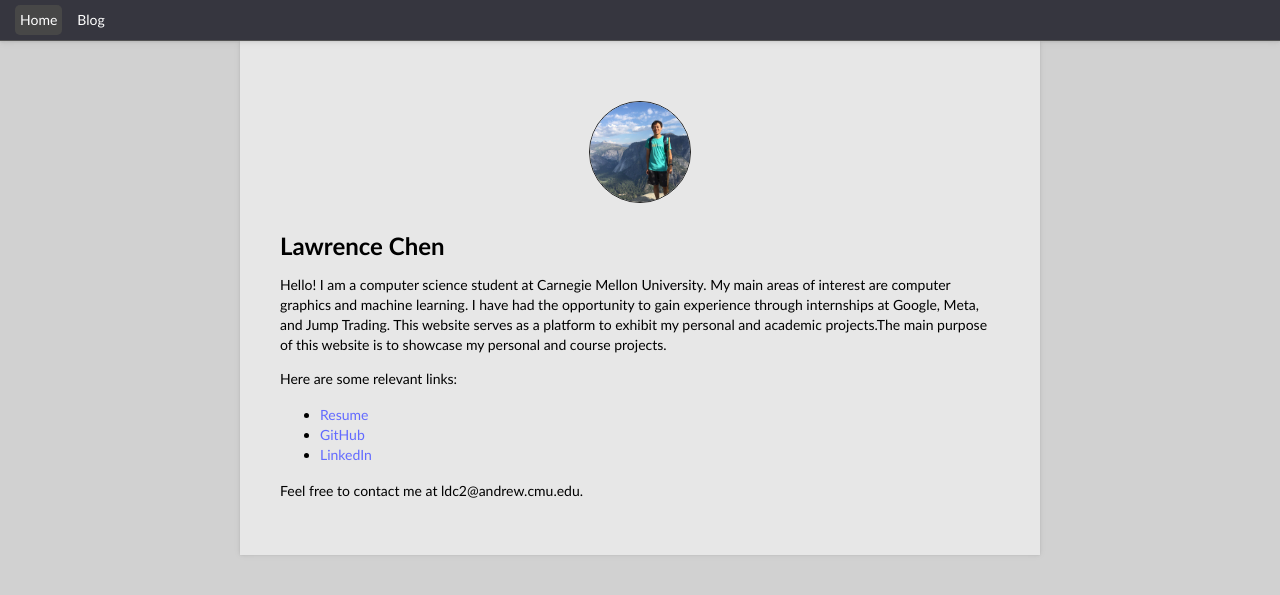
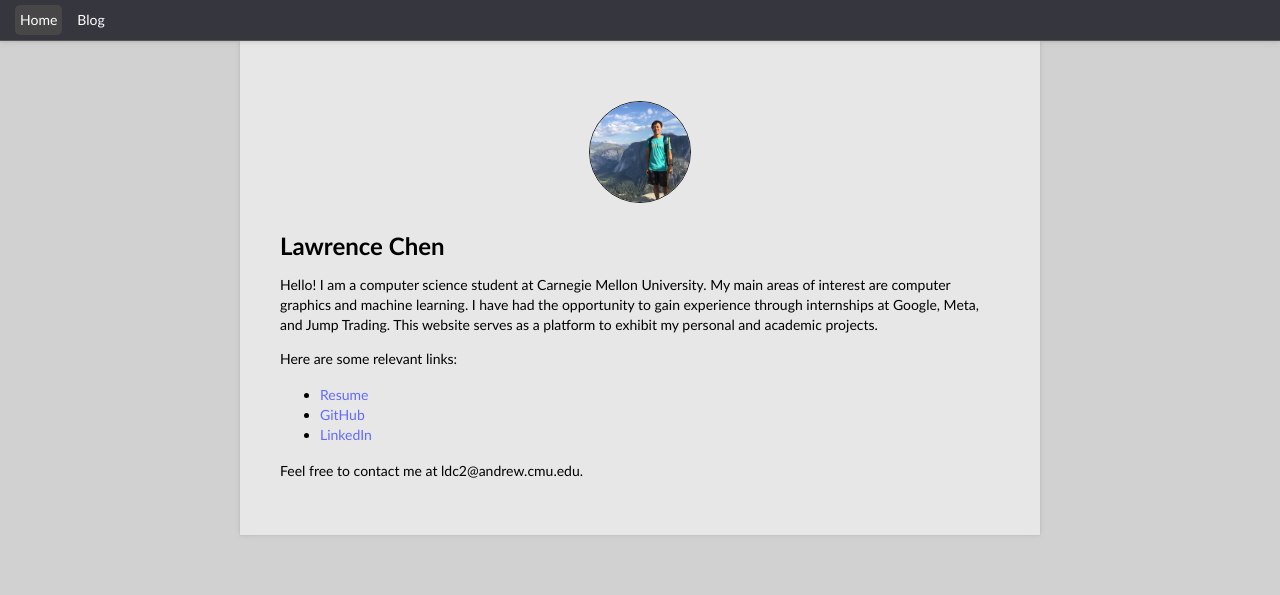
Before and after one commit to ldcWV/ldcWV.github.io, a Jekyll site: the page built from index.md, in a window 1280 px wide. Shown: the top 595 px of the page. Built offline with Jekyll 4.4.1, drawn with Linux system fonts in a browser that asks for light colours.

Commit message:
fix sentence

```diff
--- a/index.md
+++ b/index.md
@@ -5,7 +5,7 @@
 
 ![](assets/images/lawrence.jpg){: #profile-picture}
 # Lawrence Chen
-Hello! I am a computer science student at Carnegie Mellon University. My main areas of interest are computer graphics and machine learning. I have had the opportunity to gain experience through internships at Google, Meta, and Jump Trading. This website serves as a platform to exhibit my personal and academic projects.The main purpose of this website is to showcase my personal and course projects.
+Hello! I am a computer science student at Carnegie Mellon University. My main areas of interest are computer graphics and machine learning. I have had the opportunity to gain experience through internships at Google, Meta, and Jump Trading. This website serves as a platform to exhibit my personal and academic projects.
 
 Here are some relevant links:
 - [Resume](assets/images/LawrenceChenResume.pdf)
```
